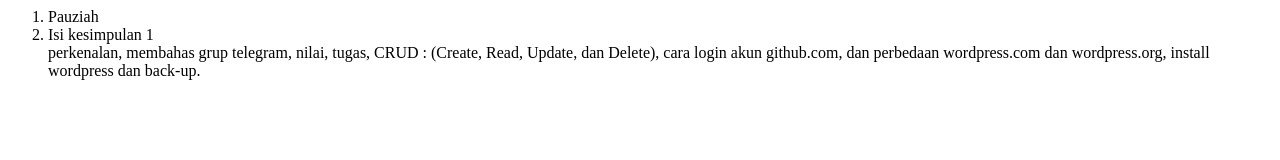
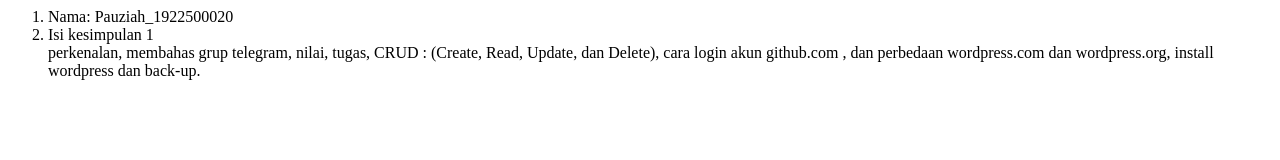
Before and after one commit to Pauziah/Pauziah, a plain HTML site: page index.html in a window 1280 px wide. Drawn offline with Linux system fonts and the light colour scheme.

Commit message:
Update index.html

```diff
--- a/index.html
+++ b/index.html
@@ -1,6 +1,6 @@
 <ol>
-  <li>Pauziah</li>
-  <li>Isi kesimpulan 1</li>
-  perkenalan, membahas grup telegram, nilai, tugas, CRUD : (Create, Read, Update, dan Delete), cara login akun github.com,
+  <li> Nama: Pauziah_1922500020 </li>
+  <li> Isi kesimpulan 1 </li>
+  perkenalan, membahas grup telegram, nilai, tugas, CRUD : (Create, Read, Update, dan Delete), cara login akun github.com ,
   dan perbedaan wordpress.com dan wordpress.org, install wordpress dan back-up.
 </ol>
```
